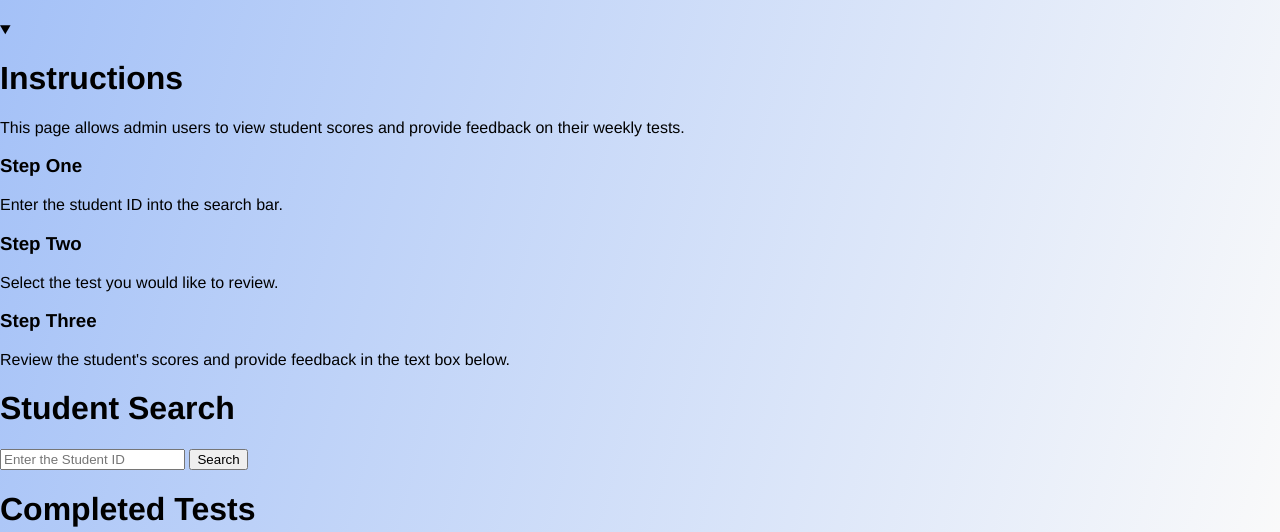
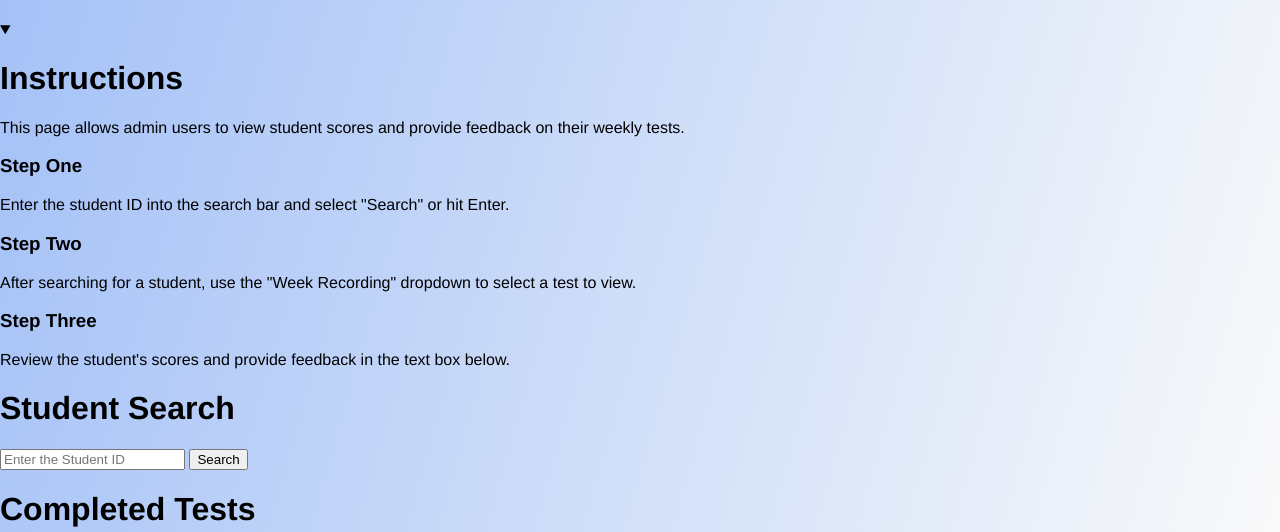
Before and after one commit to shadowblade11/CITS3200-Project, a Flask app: template app/templates/adminHome.html in a window 1280 px wide. Shown: the part 182-714 px from the top of the page. Run offline with Flask 3, Linux system fonts and the light colour scheme; the template is opened without the code that fills it, so the values that code supplies are empty; some web fonts are replaced.

Commit message:
adminHome_updated selected test colour and css

```diff
--- a/app/templates/adminHome.html
+++ b/app/templates/adminHome.html
@@ -12,9 +12,9 @@
     <p>This page allows admin users to view student scores and provide feedback on their weekly tests.</p>
 
     <h3>Step One</h3>
-    <p>Enter the student ID into the search bar.</p>
+    <p>Enter the student ID into the search bar and select "Search" or hit Enter.</p>
     <h3>Step Two</h3>
-    <p>Select the test you would like to review.</p>
+    <p>After searching for a student, use the "Week Recording" dropdown to select a test to view.</p>
     <h3>Step Three</h3>
     <p>Review the student's scores and provide feedback in the text box below.</p>
 
@@ -159,7 +159,7 @@
                 audioContainer.appendChild(img);
                 audioContainer.appendChild(aud_clip);
                 if (actual_idx === list_of_scores[idx][3]){
-                  audioContainer.style.backgroundColor = "lightgreen";
+                  audioContainer.style.background = "linear-gradient(106deg, rgba(152, 207, 152, 1) 0%, rgba(250, 250, 250, 1) 100%)";
 
                   // Handle Scores
                   let scoreContainer = document.createElement("div");
```
Also changed, not shown: app/static/adminHome.css (+12 -2 lines).
